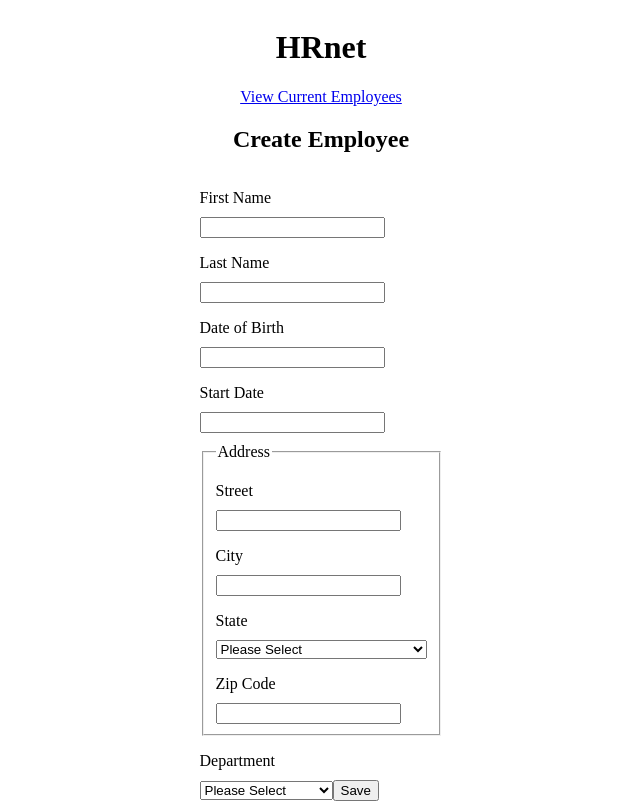
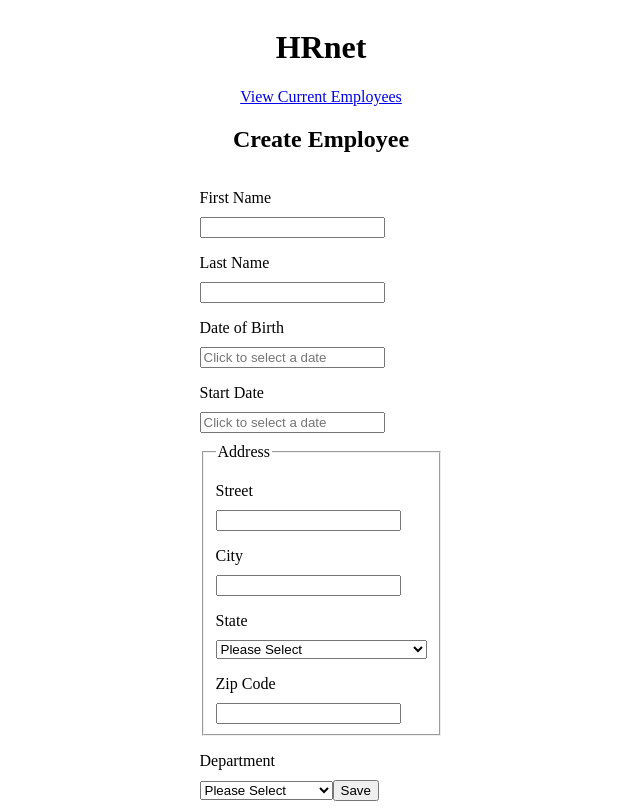
Before and after one commit to selnir/hrnet, a React (Create React App) app: page / in a window 1280 px wide. Shown: the whole page, without its empty margins (319-959 px from the left). Built offline with nearby package versions, Linux system fonts and the light colour scheme.

Commit message:
datepicker en place

```diff
--- a/package.json
+++ b/package.json
@@ -8,10 +8,12 @@
     "@testing-library/react": "^13.4.0",
     "@testing-library/user-event": "^14.4.3",
     "react": "^18.2.0",
+    "react-datepicker": "^4.8.0",
     "react-dom": "^18.2.0",
     "react-redux": "^8.0.4",
     "react-router-dom": "^6.4.2",
     "react-scripts": "5.0.1",
+    "react-select": "^5.5.7",
     "web-vitals": "^2.1.4"
   },
   "scripts": {
--- a/src/page/home.js
+++ b/src/page/home.js
@@ -4,11 +4,16 @@ import { useState } from "react";
 import { useDispatch } from "react-redux";
 import Modal from "../components/modal/modal";
 import useModal from "../components/modal/useModal";
+import DatePicker from "react-datepicker";
+import "react-datepicker/dist/react-datepicker.css";
 
 
 
 function Home() {
     const { isShowing: ismodalcreated, toggle: togglemodalcreated } = useModal();
+    const [startDate, setStartDate] = useState(null);
+    const [birthDate, setBirthDate] = useState(null);
+
 
 
     const dispatch = useDispatch()
@@ -37,6 +42,11 @@ function Home() {
 
       }
 
+      const custostartDate=<input id="start-date" type="text" onChange={handleInput} />
+      const custobirthDate=<input id="date-of-birth" type="text" onChange={handleInput} />
+
+
+
     return (<main>
         <div className="title">
           <h1>HRnet</h1>
@@ -58,10 +68,24 @@ function Home() {
                 <input type="text" id="last-name" onChange={handleInput} required/>
 
                 <label for="date-of-birth">Date of Birth</label>
-                <input id="date-of-birth" type="text" onChange={handleInput} />
+                <DatePicker
+                placeholderText="Click to select a date"
+                selected={birthDate}
+                onChange={(date) => setBirthDate(date)}
+                isClearable
+                customTimeInput={<custobirthDate/>}
+                dateFormat="dd-MM-yyyy"
+                   />
+                <label for="start-date">Start Date</label>
+                <DatePicker
+                placeholderText="Click to select a date"
+                selected={startDate}
+                onChange={(date) => setStartDate(date)}
+                isClearable
+                customTimeInput={<custostartDate/>}
+                dateFormat="dd-MM-yyyy"
 
-                <label for="start-date">Start Date</label>
-                <input id="start-date" type="text" onChange={handleInput} />
+                   />
 
                 <fieldset class="address">
                     <legend>Address</legend>
```
Also changed, not shown: 1 other file (tests, documents, lock files or other folders).
